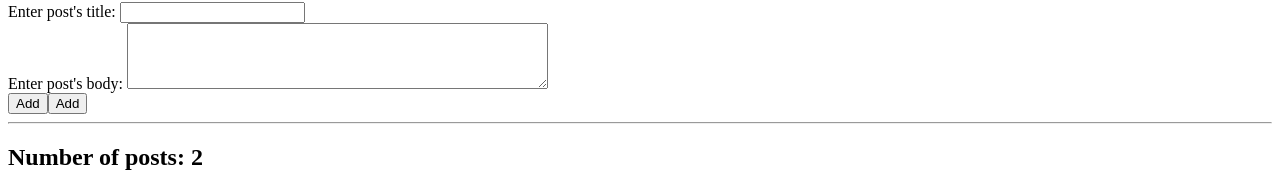
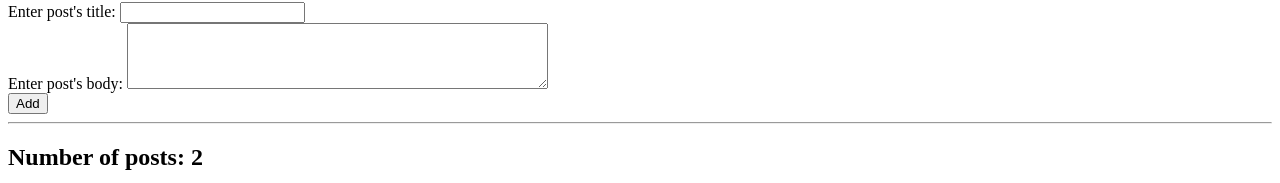
Before and after one commit to lshpanos/e2e-inputs-test, an Angular app: page /blog in a window 1280 px wide. Shown: the part 186-369 px from the top of the page. Built offline with nearby package versions, Linux system fonts and the light colour scheme.

Commit message:
Test button removed from blog template

```diff
--- a/src/app/blog/blog.component.html
+++ b/src/app/blog/blog.component.html
@@ -12,7 +12,6 @@
   </div>
 
   <button type="button" id="submit-button" (click)="addPost()">Add</button>
-  <button type="button" id="fetch-button" (click)="getPosts()">Add</button>
 
 </form>
 
```
